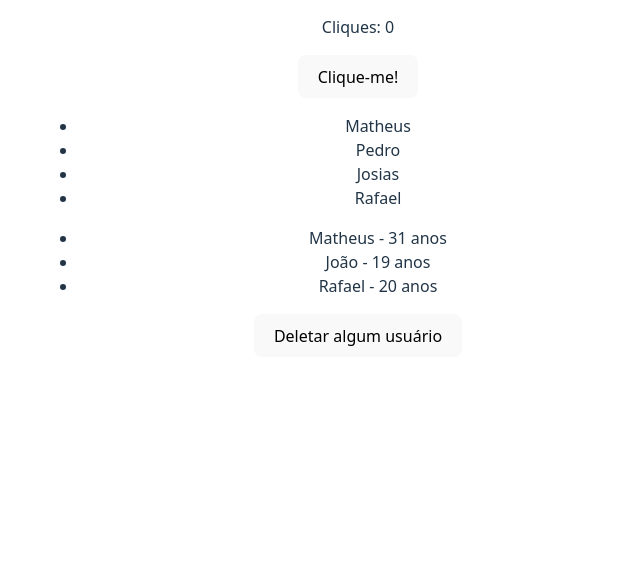
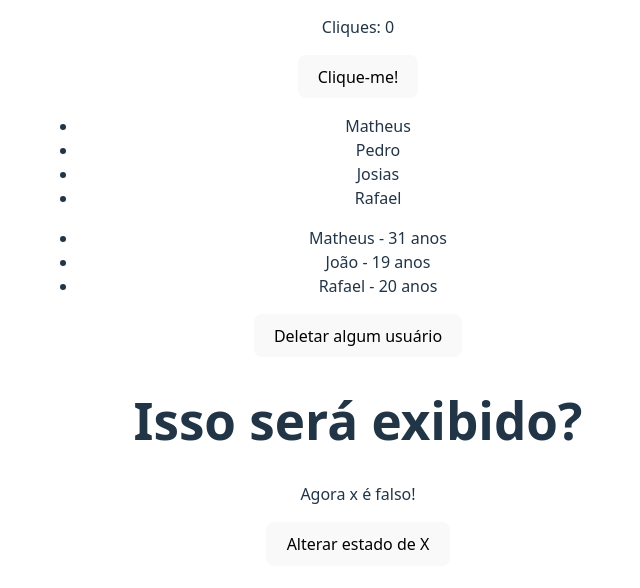
Before and after one commit to SilvaRDev/curso-react, a React (Vite) app in the folder 3-REACT-AVANCADO/react-avancado/: page / in a window 1280 px wide. Shown: the part 1123-1711 px from the top of the page, without its empty margins (282-922 px from the left). Built offline with nearby package versions, Linux system fonts and the light colour scheme.

Commit message:
Aula de renderização condicional adicionada

```diff
--- /dev/null
+++ b/3-REACT-AVANCADO/react-avancado/components/ConditionalRender.jsx
@@ -0,0 +1,20 @@
+import { useState } from 'react'
+
+function ConditionalRender() {
+  const [x, setX] = useState(false)
+
+  const changeX = () => {
+    setX(x === true ? false : true)
+  }
+
+  return (
+    <div>
+      <h1>Isso será exibido?</h1>
+      {x && <p>Se x for true, sim!</p>}
+      {!x && <p>Agora x é falso!</p>}
+      <button onClick={changeX}>Alterar estado de X</button>
+    </div>
+  )
+}
+
+export default ConditionalRender
--- a/3-REACT-AVANCADO/react-avancado/src/App.jsx
+++ b/3-REACT-AVANCADO/react-avancado/src/App.jsx
@@ -6,6 +6,7 @@ import ManageData from '../components/ManageData'
 
 import City from './assets/city.jpg'
 import ListRender from '../components/ListRender'
+import ConditionalRender from '../components/ConditionalRender'
 
 function App() {
   return (
@@ -21,6 +22,7 @@ function App() {
       </div>
       <ManageData />
       <ListRender />
+      <ConditionalRender />
     </>
   )
 }
```
